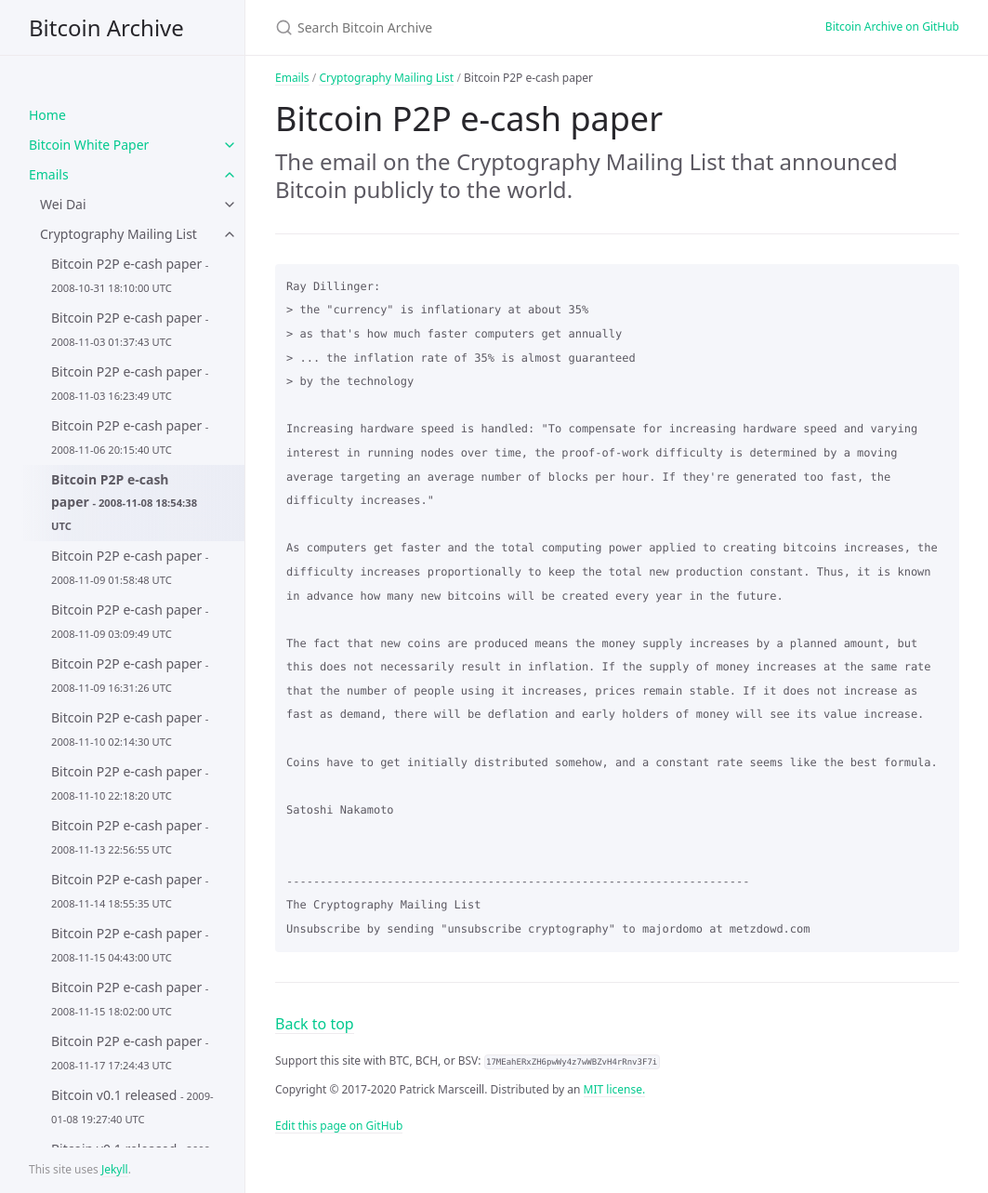
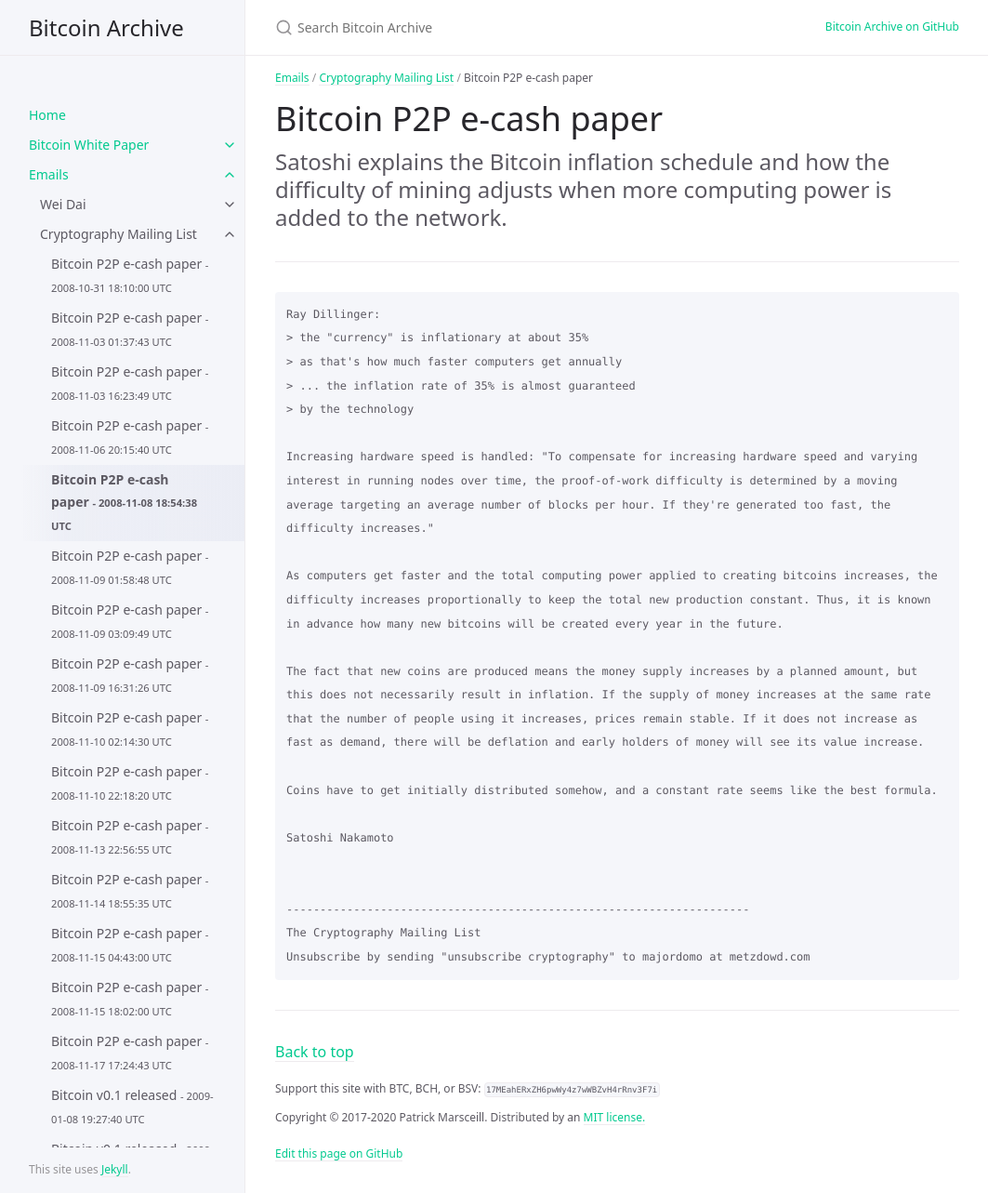
Before and after one commit to wakgill/bitcoin-archive, a Jekyll site: the page built from docs/emails/cryptography/5.md, in a window 1280 px wide and 1283 px high. Shown: the whole window at 93% size, without its empty margins (108-1171 px from the left). Built offline with Jekyll 4.4.1, drawn with Linux system fonts in a browser that asks for light colours.

Commit message:
Update 5.md

```diff
--- a/docs/emails/cryptography/5.md
+++ b/docs/emails/cryptography/5.md
@@ -9,7 +9,7 @@ date: 2008-11-08 18:54:38 UTC
 
 # Bitcoin P2P e-cash paper
 
-The email on the Cryptography Mailing List that announced Bitcoin publicly to the world.
+Satoshi explains the Bitcoin inflation schedule and how the difficulty of mining adjusts when more computing power is added to the network.
 {: .fs-6 .fw-300 }
 
 ---
```
